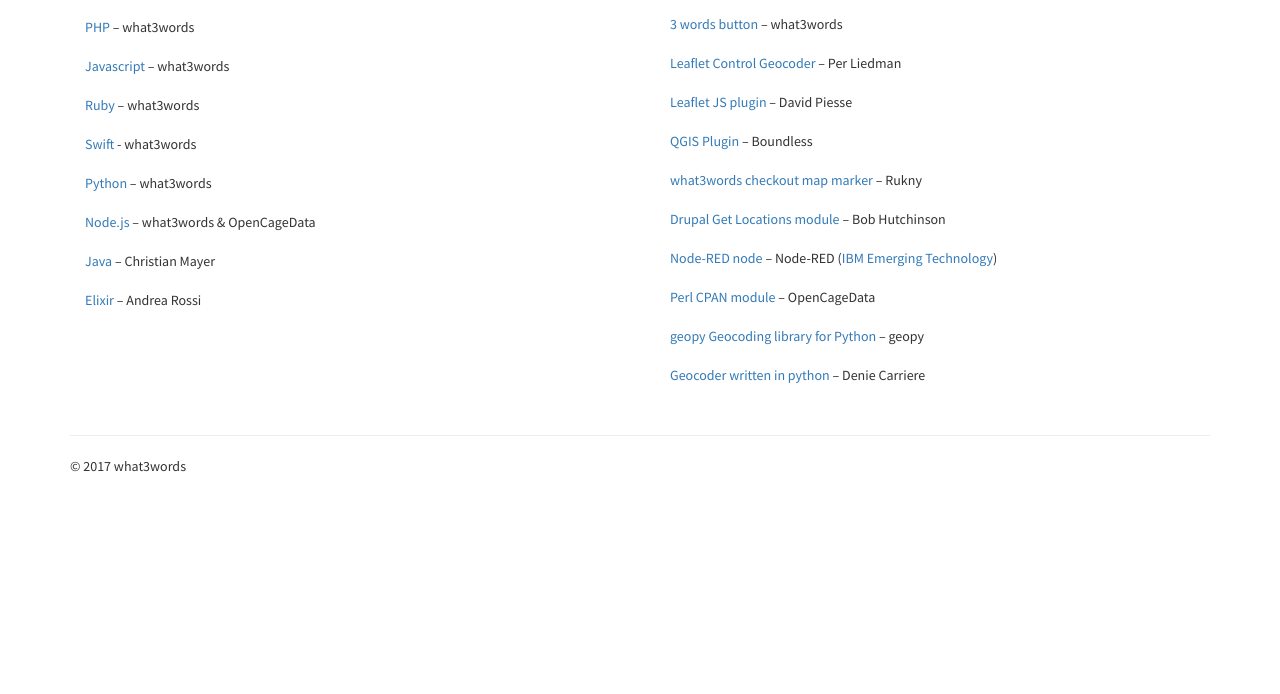
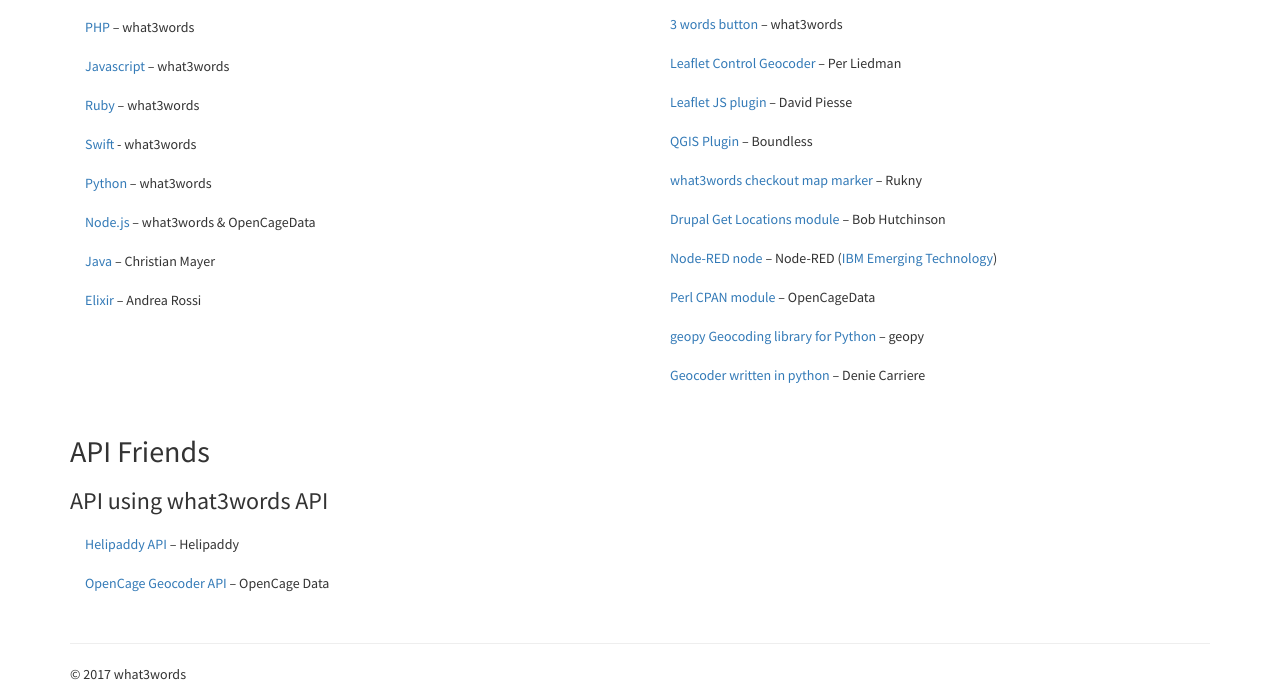
Before and after one commit to what3words/what3words.github.io, a website: page src/html/index.html in a window 1280 px wide. Shown: the part 452-1146 px from the top of the page. Before the commit the page ends 938 px from the top, so only its background shows below. Drawn offline with nearby package versions, Linux system fonts and the light colour scheme; files that its build step writes are made by us from their sources; files whose address does not match are found by name.

Commit message:
adds API Friends row

```diff
--- a/src/html/index.html
+++ b/src/html/index.html
@@ -96,6 +96,18 @@
         </ul>
         </div>
     </div>
+    <div class="row">
+      <div class="col-md-6">
+        <h2>API Friends</h2>
+        <h3>API using what3words API</h3>
+        <ul class="list-group">
+          <li class="list-group-item"><a href="https://helipaddy.com/about/API" target="_blank">Helipaddy API</a> – Helipaddy</li>
+          <li class="list-group-item"><a href="https://geocoder.opencagedata.com/api" target="_blank">OpenCage Geocoder API</a> – OpenCage Data</li>
+        </ul>
+      </div>
+      <div class="col-md-6">
+      </div>
+    </div>
 
     <hr>
 
```
